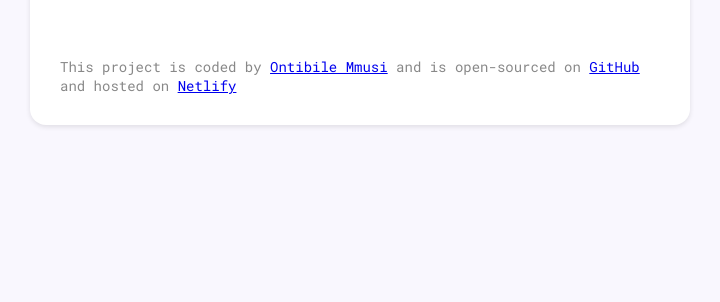
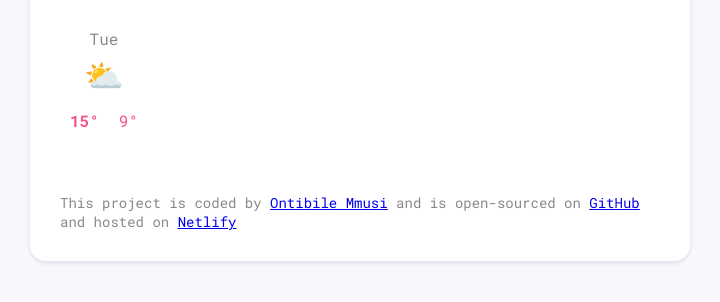
Before and after one commit to Ontibile-ai/Week8-Project, a plain HTML site: page index.html in a window 1280 px wide. Shown: the part 502-804 px from the top of the page, without its empty margins (280-1000 px from the left). Drawn offline with nearby package versions, Linux system fonts and the light colour scheme; no server answers.

Commit message:
js updated

```diff
--- a/index.html
+++ b/index.html
@@ -45,7 +45,18 @@
 
       </div>
       </div>
+      <div class="weather-forecast">
+     <div class="forecast-day">
+ <div class="forecast-date"> Tue</div>
+ <div class="forecast-icon"> ⛅</div>
+ <div class="forecast-temperature">
+    <div class="forecast-temperature1"><strong> 15°</strong></div>
+    <div class="forecast-temperature1">9°</div>
+
+
+ </div></div>
     </main>
+
     <footer>
       This project is coded by
       <a href="https://github.com/Ontibile-ai" target="_blank">Ontibile Mmusi</a> and is
--- a/src/style.css
+++ b/src/style.css
@@ -46,7 +46,7 @@ p {
   font-weight: 500;
 }
 p strong {
-  color: red;
+  color: #f65282;
   font-weight: 700;
 }
 
@@ -70,6 +70,37 @@ p strong {
   margin-top: 6px;
   font-size: 28px;
 }
+.weather-forecast {
+  display: flex;
+  justify-content: space-between;
+  margin-top: 30px;
+}
+.forecast-date {
+  text-align: center;
+  font-size: 16px;
+  color: #888;
+  line-height: 24px;
+}
+
+.forecast-icon {
+  text-align: center;
+  font-size: 32px;
+  line-height: 48px;
+}
+
+.forecast-temperature {
+  text-align: center;
+  font-size: 16px;
+  color: #f65282;
+  line-height: 24px;
+  display: flex;
+  justify-content: center;
+  margin-top: 10px;
+}
+
+.forecast-temperature1 {
+  padding: 0 10px;
+}
 
 .city-info {
   display: flex;
```
